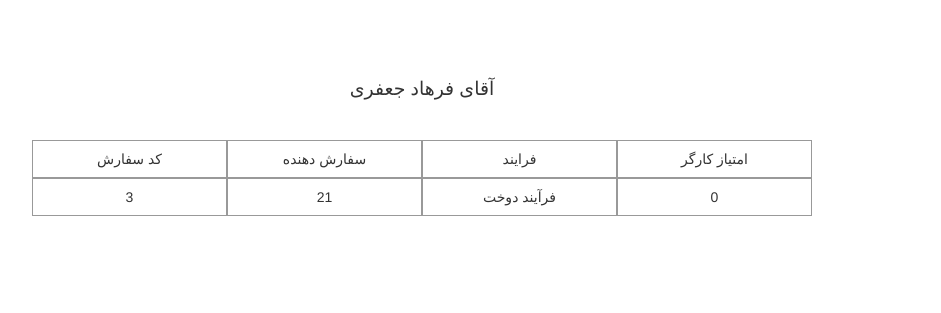
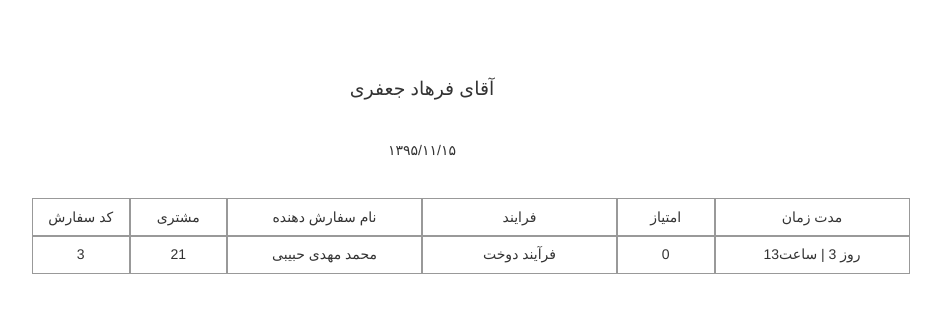
Before and after one commit to mohammadmiri/roosari, a Django app: page /reserve/printFormsByOneKargar/4/ in a window 1280 px wide. Shown: the top 313 px of the page, without its empty margins (218-1159 px from the left). Run offline with Django 3.2, Linux system fonts and the light colour scheme; data comes from the database, SQL or seed files in the repository; both versions use the stored data as it was after the commit; some libraries are stand-ins or nearby versions.

Commit message:
some bugs fixed

```diff
--- /dev/null
+++ b/ReserveForm/date_manager/Miladi_To_Shamsi.py
@@ -0,0 +1,71 @@
+
+
+def convert_miladi_to_shamsi(miladiDate):
+    isLeap = False
+    if (miladiDate['year'] - 2004)%4 == 0:
+        isLeap = True
+    totalDayInMiladi = (miladiDate['year']-1)*365 + month_convert_to_day(miladiDate['month'], isLeap) + miladiDate['day']+\
+                       count_day_of_leapYear(miladiDate['year'])
+    totalDayInShamsi = totalDayInMiladi - 226899
+    return count_year_month_day_according_to_day(totalDayInShamsi)
+
+
+def count_day_of_leapYear(numOfYear):
+    return int((numOfYear-1)/4)
+
+def count_year_month_day_according_to_day(numOfDays):
+    numOfYear = int(numOfDays/365)
+    numOfLeap = int((numOfYear-1)/4)
+    days = int(numOfDays%365)
+    while numOfLeap > days:
+        numOfYear -= 1
+        days += 365
+    days -= numOfLeap
+    numOfYear += 1
+    monthAndDay = count_month_and_day_from_totalDay(days)
+    return {'year':numOfYear, 'month':monthAndDay['month'], 'day':monthAndDay['day']}
+
+
+def count_month_and_day_from_totalDay(numOfDay):
+    numOfMonth = 1
+    if numOfDay <= 186:
+        while numOfDay > 31:
+            numOfDay -= 31
+            numOfMonth += 1
+    elif numOfDay > 186:
+        numOfDay -= 186
+        numOfMonth += 6
+        while numOfDay > 30:
+            numOfDay -= 30
+            numOfMonth += 1
+    return {'month':numOfMonth, 'day':numOfDay}
+
+
+def month_convert_to_day(numOfMonth, isLeap):
+    numOfDays = 0
+    if numOfMonth > 1:
+        numOfDays += 31
+    if numOfMonth > 2:
+        if isLeap == True:
+            numOfDays += 29
+        else:
+            numOfDays += 28
+    if numOfMonth > 3:
+        numOfDays += 31
+    if numOfMonth > 4:
+        numOfDays += 30
+    if numOfMonth > 5:
+        numOfDays += 31
+    if numOfMonth > 6:
+        numOfDays += 30
+    if numOfMonth > 7:
+        numOfDays += 31
+    if numOfMonth > 8:
+        numOfDays += 31
+    if numOfMonth > 9:
+        numOfDays += 30
+    if numOfMonth > 10:
+        numOfDays += 31
+    if numOfMonth > 11:
+        numOfDays += 30
+    return numOfDays
--- a/ReserveForm/models.py
+++ b/ReserveForm/models.py
@@ -1,9 +1,12 @@
 from UserManager.models import Kargar, Customer
 from .templatetags.toPersian import IntegerToPersian
+from ReserveForm.date_manager.Miladi_To_Shamsi import convert_miladi_to_shamsi
 
 from django.db import models
 from django.dispatch import receiver
 from django.db.models.signals import pre_delete
+
+import datetime
 
 dayChoice = (
         (1,1),(2,2),(3,3),(4,4),(5,5),(6,6),(7,7),(8,8),(9,9),(10,10),(11,11),(12,12),(13,13),(14,14),(15,15),(16,16),(17,17),(18,18),
@@ -184,6 +187,15 @@ class ProcessFormKargar(models.Model):
         return 'روز' + '\t' + str(duration.days) + ' | ' +     'ساعت' + str(hours)
 
 
+
+
+
+def get_current_time():
+    current_date_time = datetime.datetime.now()
+    shamsi_date_time = convert_miladi_to_shamsi({'year':current_date_time.year, 'month':current_date_time.month, 'day':current_date_time.day})
+    return IntegerToPersian(shamsi_date_time['year'])+'/'+IntegerToPersian(shamsi_date_time['month'])+'/'+IntegerToPersian(shamsi_date_time['day'])
+
+
 #signals:
 
 @receiver(pre_delete, sender=ReserveForm)
--- a/ReserveForm/views.py
+++ b/ReserveForm/views.py
@@ -1,4 +1,4 @@
-from .models import ReserveForm, Dookht, Parche, Process, ProcessFormKargar, ServiceTarh, Chap
+from .models import ReserveForm, Dookht, Parche, Process, ProcessFormKargar, ServiceTarh, Chap, get_current_time
 from UserManager.models import Customer, Kargar, KarbarKarkhane, KarbarTehran, AdminSite
 
 from django.shortcuts import render, redirect, reverse
@@ -82,13 +82,13 @@ def factor_form(request, id):
 
 def printReserveFormsByOneKargar(request, id):
     karger = Kargar.objects.get(id=id)
-    context = {'processformkargars':karger.processformkargar_set.all(), 'kargar':karger}
+    context = {'processformkargars':karger.processformkargar_set.all(), 'kargar':karger, 'current_time':get_current_time()}
     return render(request, 'printReservesByOneKargar.html', context=context)
 
 
 def printReserveFormsInOneProcess(request, id):
     process = Process.objects.get(id=id)
-    context = {'forms':process.reserveform_set.all(), 'process':process}
+    context = {'forms':process.reserveform_set.all(), 'process':process, 'current_time':get_current_time()}
     return render(request, 'printReservesInOneProcess.html', context=context)
 
 
--- a/UserManager/admin.py
+++ b/UserManager/admin.py
@@ -13,7 +13,7 @@ class EventInline(admin.TabularInline):
 class CustomerAdmin(admin.ModelAdmin):
     list_display = ('id', 'get_username', 'get_first_name', 'phoneNumber',)
     list_display_links = ('get_username',)
-    search_fields = ('get_name', 'id')
+    search_fields = ('username', 'id', 'name')
     raw_id_fields = ('user',)
     inlines = [EventInline]
     exclude = ['user']
--- a/static/css/customerHomepage.css
+++ b/static/css/customerHomepage.css
@@ -5,6 +5,11 @@
 #main-image-wrapper{
     text-align: center;
     margin-top: 0.1cm;
+}
+
+#main-image-wrapper img{
+    width: 5cm;
+    height: 5cm;
 }
 
 .text-wrapper{
--- a/static/css/printReserveByOneKargar.css
+++ b/static/css/printReserveByOneKargar.css
@@ -17,3 +17,8 @@
     margin-bottom: 1cm;
     font-size: 0.5cm;
 }
+
+#time-wrapper{
+    text-align: center;
+    margin-bottom: 1cm;
+}
--- a/static/css/printReservesInOneProcess.css
+++ b/static/css/printReservesInOneProcess.css
@@ -17,3 +17,9 @@
     margin-bottom: 1cm;
     font-size: 0.5cm;
 }
+
+
+#time-wrapper{
+    text-align: center;
+    margin-bottom: 1cm;
+}
--- a/static/css/showEvents.css
+++ b/static/css/showEvents.css
@@ -20,3 +20,7 @@
     height: 1cm;
     border-bottom: solid 1px #999999;
 }
+
+.bold{
+    font-weight: 900;
+}
--- a/templates/customerBase.html
+++ b/templates/customerBase.html
@@ -3,7 +3,7 @@
 <html lang="en">
 <head>
     <meta charset="UTF-8">
-    <title>Title</title>
+    <title>سامانه ارتباط با مشتری</title>
 
     <link href="{% static 'bootstrap-3.3.7-dist/css/bootstrap.min.css' %}" rel="stylesheet" type="text/css">
     <link href="{% static 'css/customer_base.css' %}" type="text/css" rel="stylesheet">
@@ -32,7 +32,7 @@
                     <img class="xs-invisible img-circle" src="{% static 'img/anonymous.png' %}">
                 </div>
             </div>
-            <div id="page-title-wrapper" class="col-xs-8 col-xs-offset-4 col-md-5 col-md-offset-4">صفحه ارتباط با مشتری</div>
+            <div id="page-title-wrapper" class="col-xs-8 col-xs-offset-4 col-md-5 col-md-offset-4">سامانه ارتباط با مشتری</div>
         </div>
     </div>
 {% endblock %}
--- a/templates/printReservesByOneKargar.html
+++ b/templates/printReservesByOneKargar.html
@@ -15,33 +15,48 @@
     <div id="kargar-name">
         {{ kargar.name }}
     </div>
+    <div id="time-wrapper">
+        {{ current_time }}
+    </div>
     <div class="row">
-        <div class="col-md-2 col-sm-2 col-lg-2 col-xs-2 col-xs-offset-2 col-md-offset-2 cell center-horizontally">
+        <div class="col-md-1 col-sm-1 col-lg-1 col-xs-2 col-xs-offset-1 col-md-offset-2 cell center-horizontally">
             کد سفارش
         </div>
-        <div class="col-md-2 col-sm-2 col-lg-2 col-xs-2 cell center-horizontally">
-سفارش دهنده
+        <div class="col-md-1 col-sm-1 col-lg-1 col-xs-1 cell center-horizontally">
+مشتری
         </div>
-        <div class="col-md-2 col-sm-2 col-lg-2 col-xs-2 cell center-horizontally">
+        <div class="col-md-1 col-sm-1 col-lg-2 col-xs-2 cell center-horizontally">
+نام سفارش دهنده
+        </div>
+        <div class="col-md-1 col-sm-1 col-lg-2 col-xs-2 cell center-horizontally">
 فرایند
         </div>
-        <div class="col-md-2 col-sm-2 col-lg-2 col-xs-2 cell center-horizontally">
-امتیاز کارگر
+        <div class="col-md-1 col-sm-1 col-lg-1 col-xs-1 cell center-horizontally">
+امتیاز
+        </div>
+        <div class="col-md-1 col-sm-1 col-lg-2 col-xs-2 cell center-horizontally">
+مدت زمان
         </div>
     </div>
     {% for processformkargar in processformkargars %}
         <div class="row">
-            <div class="col-md-2 col-xs-2 col-xs-offset-2 col-md-offset-2 cell center-horizontally">
+            <div class="col-md-1 col-xs-2 col-xs-offset-1 col-md-offset-2 cell center-horizontally">
 {{ processformkargar.form.id }}
             </div>
+            <div class="col-md-1 col-xs-1 cell center-horizontally">
+{{ processformkargar.form.customer.id }}
+            </div>
             <div class="col-md-2 col-xs-2 cell center-horizontally">
-{{ processformkargar.form.customer.id }}
+{{ processformkargar.form.customer.name }}
             </div>
             <div class="col-md-2 col-xs-2 cell center-horizontally">
 {{ processformkargar.process.name }}
             </div>
+            <div class="col-md-1 col-xs-1 cell center-horizontally">
+{{ processformkargar.rate }}
+            </div>
             <div class="col-md-2 col-xs-2 cell center-horizontally">
-{{ processformkargar.rate }}
+{{ processformkargar.get_duration }}
             </div>
         </div>
     {% endfor %}
--- a/templates/printReservesInOneProcess.html
+++ b/templates/printReservesInOneProcess.html
@@ -4,7 +4,7 @@
 <html lang="en">
 <head>
     <meta charset="UTF-8">
-    <title>Title</title>
+    <title>سفارشات</title>
 
     <link href="{% static 'bootstrap-3.3.7-dist/css/bootstrap.min.css' %}" rel="stylesheet" type="text/css">
     <link href="{% static 'css/printReservesInOneProcess.css' %}" rel="stylesheet" type="text/css">
@@ -16,7 +16,7 @@
     <div id="process-name">
         {{ process.name }}
     </div>
-    <div>{{ current_time| }}</div>
+    <div id="time-wrapper">{{ current_time }}</div>
     <div class="row">
         <div class="col-md-2 col-md-offset-2 col-xs-2 col-xs-offset-2 cell center-horizontally">
             کد سفارش
```
Also changed, not shown: static/css/customer_base.css (+4 -4 lines), templates/showEvents.html (+6 -6 lines), db.sqlite3, static/img/back.jpg.
